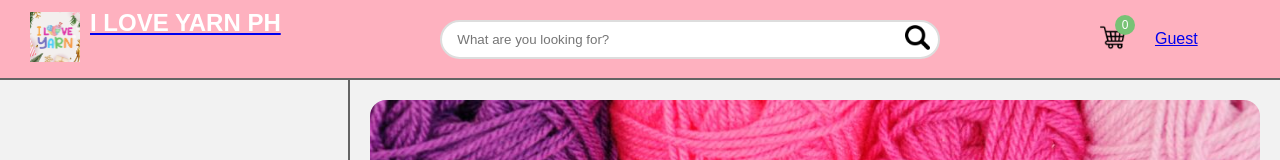
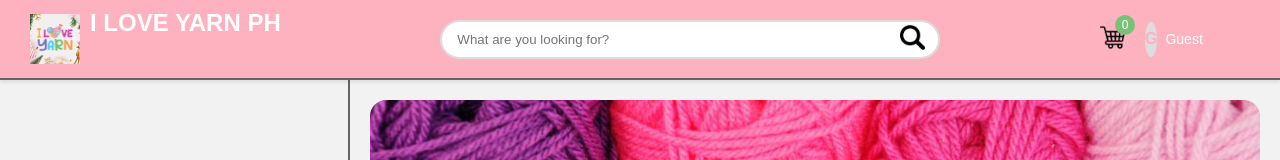
Before and after one commit to RmartV/ILoveYarn, a Vue app in the folder vue-project/: page /home in a window 1280 px wide. Shown: the top 160 px of the page. Built offline with nearby package versions, Linux system fonts and the light colour scheme; no server answers; the database is empty.

Commit message:
fix header

```diff
--- a/vue-project/src/views/Home.vue
+++ b/vue-project/src/views/Home.vue
@@ -2,30 +2,29 @@
   <div>
     <header class="header">
     <div class="logo-container">
-        <router-link to="/home">
+      <router-link to="/home" class="logo-link">
         <img src="../views/images/homelogo.jpg" alt="I LOVE YARN PH Logo" class="logo-img">
-      </router-link>
-      <router-link to="/home">
         <h1 class="logo-text">I LOVE YARN PH</h1>
       </router-link>
     </div>
+
     <div class="search-container">
       <input type="text" class="search-input" placeholder="What are you looking for?">
       <button class="search-btn">
         <img class="nav-img-icon" src="../views/images/magnifying-glass.png" alt="Search">
       </button>
     </div>
+
     <div class="nav-icons">
-        <div class="nav-icon cart-icon">
-  <router-link to="/user-cart">
+      <router-link to="/user-cart" class="nav-icon cart-icon">
         <img class="nav-img-icon" src="../views/images/shopping-cart.png" alt="Cart">
         <span class="cart-count">{{ cartCount }}</span>
       </router-link>
-</div>
 
-        <div class="nav-icon user-info">
-            <span><router-link to="/user-details">{{ userAccount?.useracc_fname || 'Guest' }}</router-link></span>
-        </div>
+      <router-link to="/user-details" class="nav-icon user-info">
+        <div class="user-avatar">{{ userAccount?.useracc_fname?.charAt(0) || 'G' }}</div>
+        <span class="user-name">{{ userAccount?.useracc_fname || 'Guest' }}</span>
+      </router-link>
     </div>
   </header>
 
@@ -239,44 +238,60 @@ export default {
 }
 .header {
   background-color: var(--primary-color);
+  position: sticky;
+  top: 0;
+  z-index: 50;
   display: flex;
   align-items: center;
   justify-content: space-between;
   padding: 15px 30px;
   border-bottom: 2px solid var(--light-gray);
-    height: 80px; /* Added fixed height */
+  height: 80px;
+  box-shadow: 0 2px 4px rgba(0, 0, 0, 0.1);
 }
 
 .logo-container {
   display: flex;
   align-items: center;
-    min-width: 200px; /* Added minimum width */
+  min-width: 200px;
+}
+
+.logo-link {
+  display: flex;
+  align-items: center;
+  text-decoration: none;
 }
 
 .logo-img {
   width: 50px;
   height: 50px;
   margin-right: 10px;
+  object-fit: contain;
 }
 
 .logo-text {
   color: white;
   font-size: 24px;
   font-weight: bold;
-            text-decoration: none;
 }
 
 .search-container {
-    flex: 0 1 500px; /* Modified flex property */
-    margin: 0 40px; /* Increased margin */
+  flex: 0 1 500px;
+  margin: 0 40px;
+  position: relative;
 }
 
 .search-input {
   width: 100%;
-    padding: 10px 15px;
+  padding: 10px 40px 10px 15px;
   border-radius: 20px;
   border: 2px solid #ddd;
   outline: none;
+  transition: border-color 0.2s;
+}
+
+.search-input:focus {
+  border-color: var(--highlights);
 }
 
 .search-btn {
@@ -287,19 +302,26 @@ export default {
   background: none;
   border: none;
   cursor: pointer;
+  padding: 5px;
 }
 
 .nav-icons {
   display: flex;
   gap: 30px;
   align-items: center;
-    min-width: 150px; /* Added minimum width */
+  min-width: 150px;
 }
 
 .nav-icon {
-            color: var(--text-color);
+  color: white;
+  text-decoration: none;
   cursor: pointer;
   position: relative;
+  transition: opacity 0.2s;
+}
+
+.nav-icon:hover {
+  opacity: 0.8;
 }
 
 .cart-icon {
@@ -323,25 +345,53 @@ export default {
 
 .nav-img-icon {
   height: 25px;
+  width: auto;
+}
+
+.user-info {
+  display: flex;
+  align-items: center;
+  gap: 12px;
 }
 
 .user-avatar {
-    width: auto; /* Increased and matched with height */
-    height: auto; /* Increased and matched with width */
+  width: 35px;
+  height: 35px;
   border-radius: 50%;
   background-color: #ddd;
   display: flex;
   align-items: center;
   justify-content: center;
   font-weight: bold;
-    font-size: 16px; /* Added to ensure text fits well */
+  font-size: 16px;
+  color: var(--primary-color);
 }
 
-.user-info {
-    display: flex;
-    align-items: center;
-    gap: 12px; /* Adjusted gap */
-    margin-left: 10px;
+.user-name {
+  color: white;
+  font-size: 14px;
+}
+
+@media (max-width: 768px) {
+  .header {
+    padding: 15px;
+  }
+
+  .logo-text {
+    display: none;
+  }
+
+  .search-container {
+    margin: 0 20px;
+  }
+
+  .user-name {
+    display: none;
+  }
+
+  .nav-icons {
+    gap: 15px;
+  }
 }
 
         .main-content {
```
Lines whose indentation alone changed are shown as unchanged.
